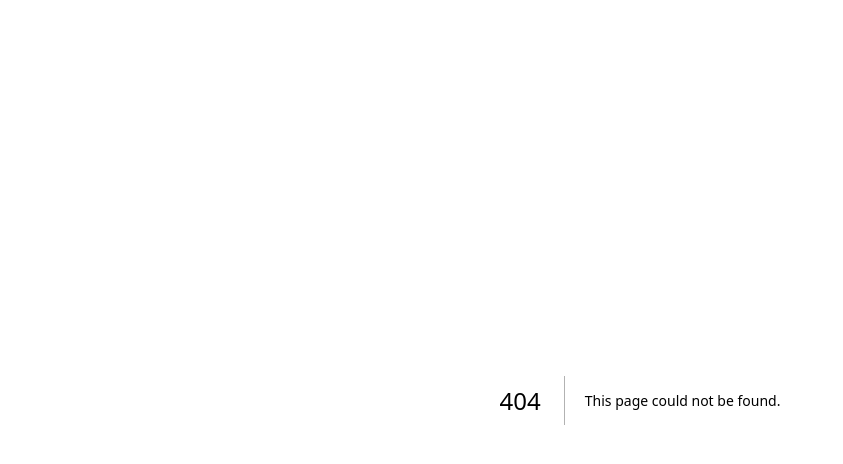
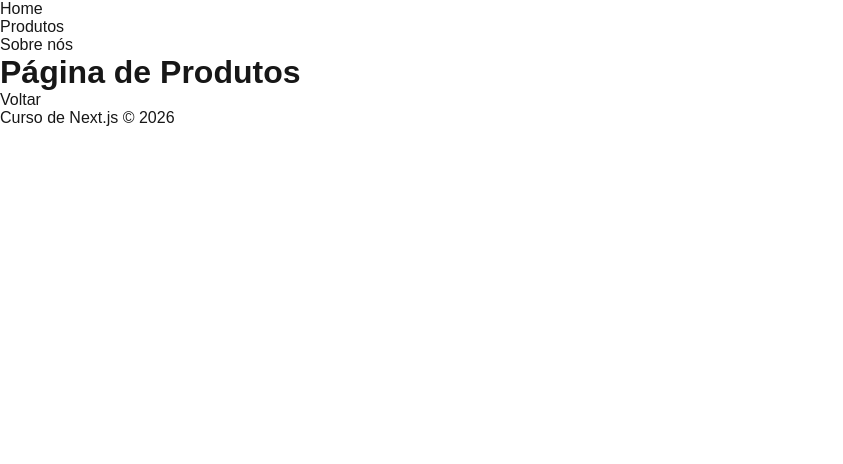
Before and after one commit to gabriellysaless/curso_next, a Next.js app: page /products in a window 1280 px wide. Before the commit this address had no page. Shown: the top 464 px of the page, without its empty margins (0-843 px from the left). Built offline with nearby package versions, Linux system fonts and the light colour scheme.

Commit message:
Curso sobre Next.js

```diff
--- a/src/app/layout.js
+++ b/src/app/layout.js
@@ -1,5 +1,6 @@
 import { Geist, Geist_Mono } from "next/font/google";
 import "./globals.css";
+import MainContainer from "@/components/MainContainer";
 
 const geistSans = Geist({
   variable: "--font-geist-sans",
@@ -19,7 +20,11 @@ export const metadata = {
 export default function RootLayout({ children }) {
   return (
     <html lang="en" className={`${geistSans.variable} ${geistMono.variable}`}>
-      <body>{children}</body>
+      <body>
+        <MainContainer>
+          {children}
+        </MainContainer>
+        </body>
     </html>
   );
 }
--- /dev/null
+++ b/src/app/products/page.js
@@ -0,0 +1,12 @@
+import Link from "next/link";
+
+export default function Products() {
+    return (
+        <>
+            <h1>Página de Produtos</h1>
+            <Link href="/">
+                Voltar
+            </Link>
+        </>
+    )
+}
--- /dev/null
+++ b/src/app/products/pants/bluepant/page.js
@@ -0,0 +1,3 @@
+export default function BluePant() {
+    return <h1>Calça Azul - R$99,99</h1>
+}
--- /dev/null
+++ b/src/app/products/pants/redpant/page.js
@@ -0,0 +1,3 @@
+export default function RedPant() {
+    return <h1>Calça Vermelha - R$89,99</h1>
+}
--- /dev/null
+++ b/src/app/products/shirt/page.js
@@ -0,0 +1,3 @@
+export default function Shirt() {
+    return <h1>Camisa - R$19,99</h1>
+}
--- /dev/null
+++ b/src/components/Footer.js
@@ -0,0 +1,3 @@
+export default function Navbar() {
+    return (<p>Curso de Next.js &copy; 2026</p>)
+}
--- /dev/null
+++ b/src/components/MainContainer.js
@@ -0,0 +1,14 @@
+import NavBar from "./Navbar";
+import Footer from "./Footer";
+
+export default function MainContainer({children}) {
+    return (
+        <>
+            <NavBar/>
+            <div>
+                {children}
+            </div>
+            <Footer/>
+        </>
+    )
+}
--- /dev/null
+++ b/src/components/Navbar.js
@@ -0,0 +1,23 @@
+import Link from "next/link"
+
+export default function NavBar() {
+    return (
+        <ul>
+            <li>
+                <Link href="/">
+                    Home
+                </Link>
+            </li>
+            <li>
+                <Link href="/products">
+                    Produtos
+                </Link>
+            </li>
+            <li>
+                <Link href="/about">
+                    Sobre nós
+                </Link>
+            </li>
+        </ul>
+    )
+}
```
Also changed, not shown: src/app/about/page.js (added, +12 -0 lines), src/app/page.js (+2 -57 lines).
